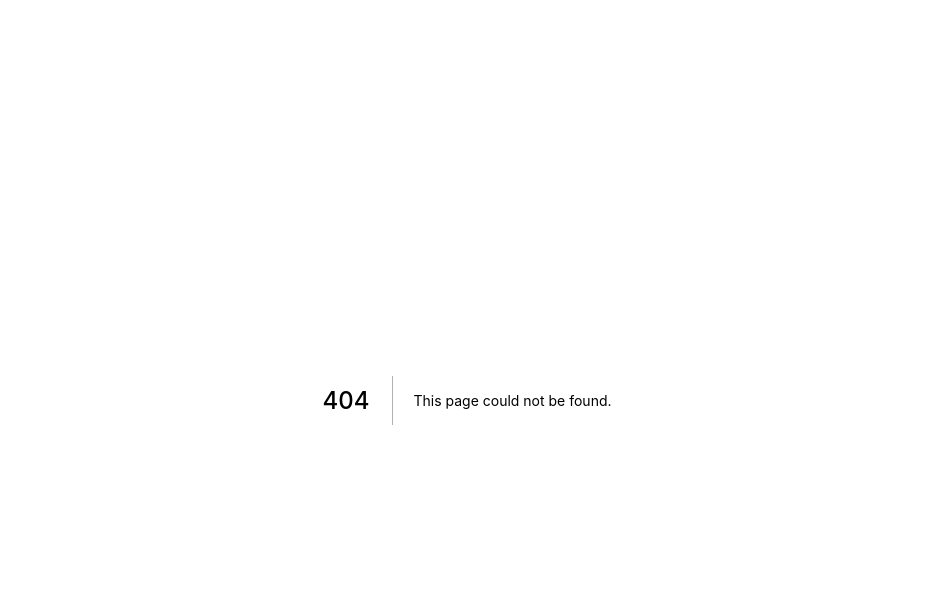
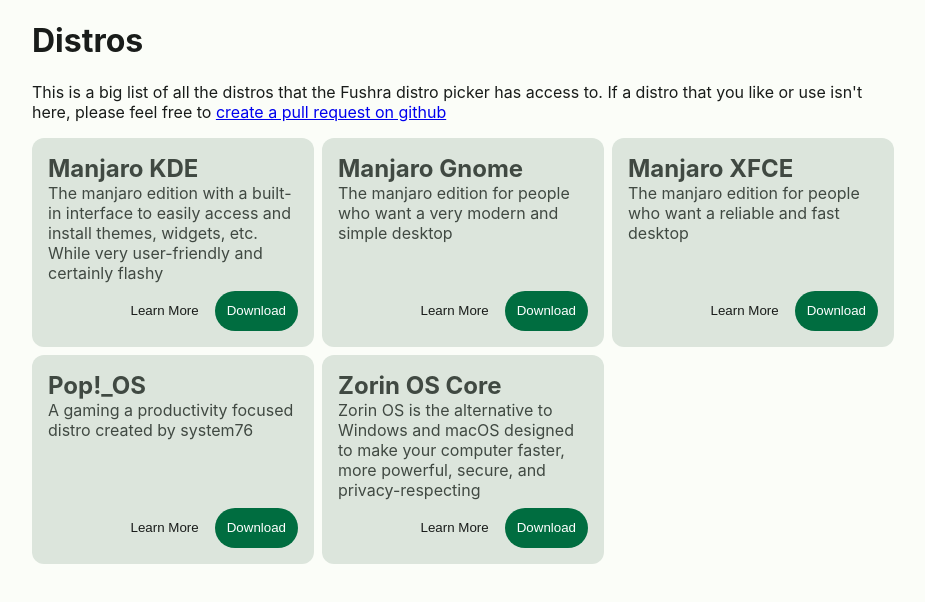
Before and after one commit to fushra/distros, a Next.js app: page /distro in a window 1280 px wide. Before the commit this address had no page. Shown: the top 602 px of the page, without its empty margins (173-1098 px from the left). Built offline with nearby package versions, Linux system fonts and the light colour scheme.

Commit message:
✨ Add distro list

```diff
--- a/src/components/card/card.module.css
+++ b/src/components/card/card.module.css
@@ -1,4 +1,7 @@
 .card {
+  display: flex;
+  flex-direction: column;
+
   border-radius: 12px;
   padding: 16px;
   max-width: 250px;
@@ -23,6 +26,11 @@
   opacity: 0.7;
 }
 
+.buttons {
+  height: 100%;
+  align-items: flex-end;
+}
+
 /* Types */
 .filled {
   background-color: var(--color-surface-variant);
--- a/src/components/card/index.tsx
+++ b/src/components/card/index.tsx
@@ -34,7 +34,6 @@
   onClick?: () => void
   style?: CSSProperties
 }) => (
-  <Ripples>
   <div
     className={`${style.card} ${style[type]} ${style[state]}`}
     onClick={() => {
@@ -55,5 +54,4 @@
 
     {children}
   </div>
-  </Ripples>
 )
--- /dev/null
+++ b/src/pages/distro/index.tsx
@@ -0,0 +1,41 @@
+import Link from 'next/link'
+import { Button, Card, CardGrid } from '../../components'
+import { distros } from '../../data'
+
+export default () => (
+  <div style={{ textAlign: 'left', maxWidth: 870, margin: 'auto' }}>
+    <h1>Distros</h1>
+    <p>
+      This is a big list of all the distros that the Fushra distro picker has
+      access to. If a distro that you like or use isn't here, please feel free
+      to{' '}
+      <a href="https://github.com/fushra/distros">
+        create a pull request on github
+      </a>
+    </p>
+
+    <CardGrid justify="flex-start">
+      {distros.map((distro) => (
+        <Card
+          type={'filled'}
+          title={distro.name}
+          text={distro.shortDescription}
+          buttons={
+            <>
+              <Link href={`/distro/${distro.id}`}>
+                <a>
+                  <Button text="Learn More" type="text" />
+                </a>
+              </Link>
+              <Button
+                text="Download"
+                type="filled-primary"
+                onClick={() => window.open(distro.downloadWebpage, '_blank')}
+              />
+            </>
+          }
+        />
+      ))}
+    </CardGrid>
+  </div>
+)
```
Lines whose indentation alone changed are shown as unchanged.
